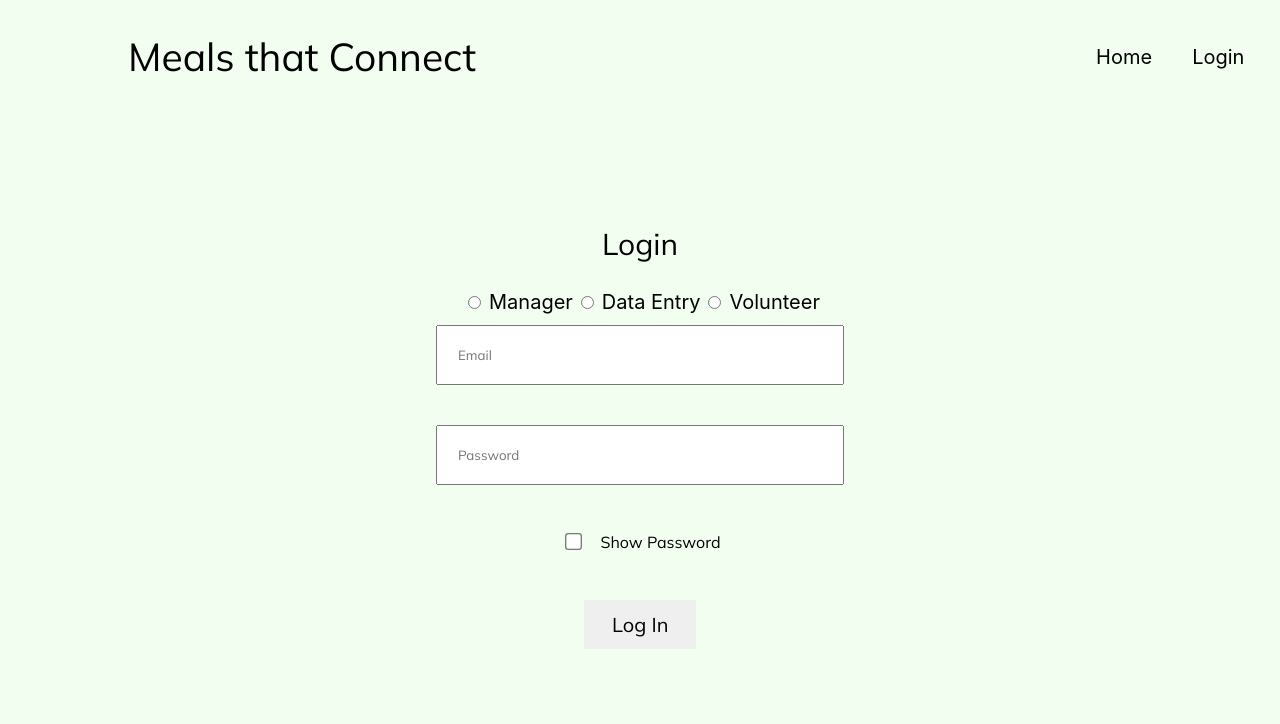
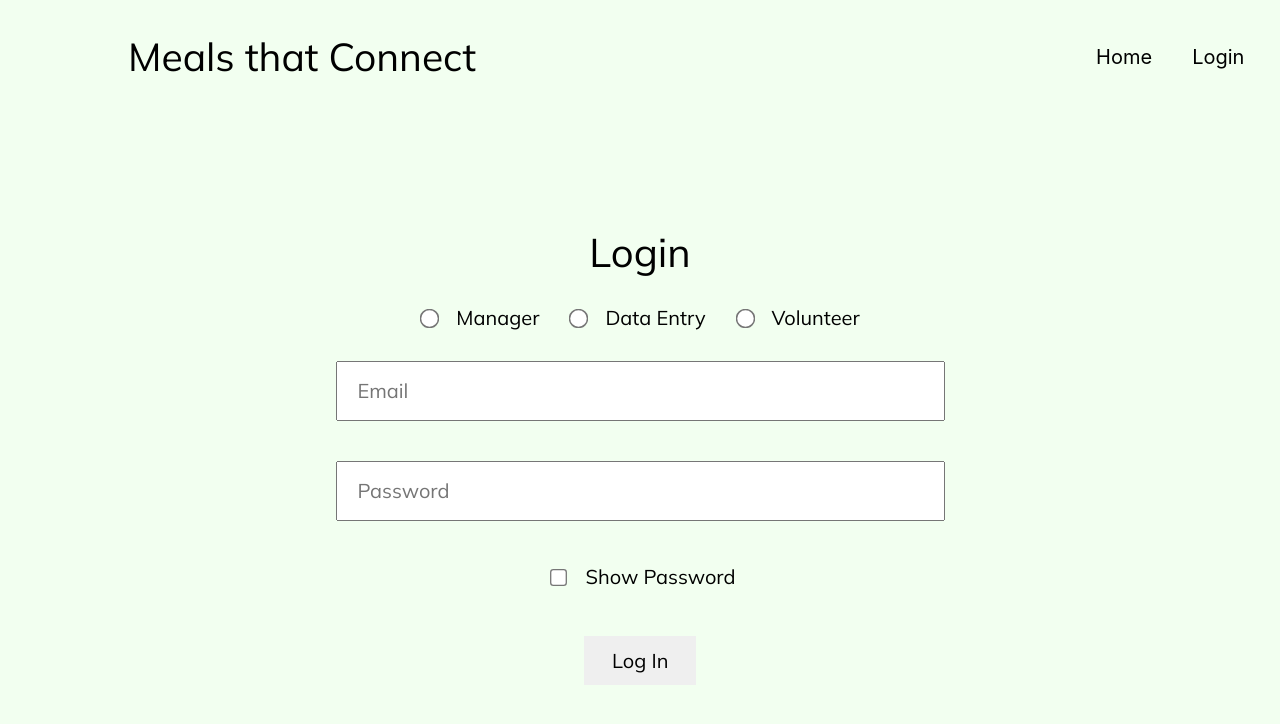
Before and after one commit to hack4impact-calpoly/meals-that-connect, a React (Create React App) app in the folder frontend/: page /login in a window 1280 px wide. Shown: the top 724 px of the page. Built offline with nearby package versions, Linux system fonts and the light colour scheme; a web font is replaced by a local one.

Commit message:
Updated the radio do that the correct userType is preselected when the page loads & increased the text and element size

```diff
--- a/frontend/src/components/Login.js
+++ b/frontend/src/components/Login.js
@@ -22,29 +22,55 @@ class Login extends Component {
 
     passwordVisibility = () => {
         var password = document.getElementById("password");
-        if (password.type === "password") {
-            password.type = "text";
-        } else {
-            password.type = "password";
-        }
+        password.type = (password.type === "password") ? password.type = "text" : password.type = "password";
     }
 
     changeUserType = (event) => {
         this.setState({userType: event.target.value});
     }
 
+    componentDidMount() {
+        const path = window.location.pathname.split('/');
+
+        if (path.length === 3) {
+            if (path[2] === "site-manager") {
+                this.setState( { userType: path[2] } )
+                document.getElementById("siteManager").checked = true;
+            }
+            else if (path[2] === "data-entry") {
+                this.setState( { userType: path[2] } )
+                document.getElementById("dataEntry").checked = true;
+            }
+            else if (path[2] === "volunteer") {
+                this.setState( { userType: path[2] } )
+                document.getElementById("volunteerID").checked = true;
+            }
+        }
+    }
+
     render() {
         console.log(this.state.userType)
         return (
             <div className="login-form">
-                <h2>Login</h2>
+                <h1>
+                    {window.location.pathname.split('/')[2] === "site-manager" ? "Site Manager " : ""}
+                    {window.location.pathname.split('/')[2] === "data-entry" ? "Data Entry " : ""}
+                    {window.location.pathname.split('/')[2] === "volunteer" ? "Volunteer " : ""}
+                    Login
+                </h1>
                 <div id="cta-type">
-                    <input type="radio" id="siteManager" name="cta" value="siteManager" onChange={this.changeUserType}/>
-                    <label for="siteManager">Manager</label>
-                    <input type="radio" id="data-entry" name="cta" value="data-entry" onChange={this.changeUserType}/>
-                    <label for="data-entry">Data Entry</label>
-                    <input type="radio" id="volunteer" name="cta" value="volunteer" onChange={this.changeUserType}/>
-                    <label for="volunteer">Volunteer</label>
+                    <div id="site-manager">
+                        <input type="radio" id="siteManager" name="cta" value="siteManager" onChange={this.changeUserType} checked={null}/>
+                        <label for="siteManager">Manager</label>
+                    </div>
+                    <div id="data-entry">
+                        <input type="radio" id="dataEntry" name="cta" value="data-entry" onChange={this.changeUserType} checked={null}/>
+                        <label for="data-entry">Data Entry</label>
+                    </div>
+                    <div id="volunteer">
+                        <input type="radio" id="volunteerID" name="cta" value="volunteer" onChange={this.changeUserType} checked={null}/>
+                        <label for="volunteer">Volunteer</label>
+                    </div>
                 </div>
                 <input type="text" id="email" placeholder="Email" size="50"/>
                 <br/>
--- a/frontend/src/css/Login.css
+++ b/frontend/src/css/Login.css
@@ -1,4 +1,4 @@
-h2 {
+h1 {
     font-family: 'Mulish', sans-serif;
     font-weight: 400;
     color: black;
@@ -15,6 +15,7 @@ input {
 
 input[type=text], input[type=password] {
     font-family: 'Mulish', sans-serif;
+    font-size: 20px;
 }
 
 input[type=checkbox] {
@@ -25,7 +26,7 @@ input[type=checkbox] {
 .password-security {
     font-family: 'Mulish', sans-serif;
     font-weight: 400;
-    font-size: medium;
+    font-size: 20px;
     color: black;
     display: block;
     margin: 10px;
@@ -66,3 +67,32 @@ input[type=checkbox] {
     color: black;
     font-size: 20px;
 }
+
+#cta-type {
+    display: flex;
+    flex-direction: row;
+    margin-bottom: 20px;
+}
+
+#site-manager {
+    margin-right: 20px;
+}
+
+#data-entry {
+    margin-right: 20px;
+}
+
+input[type=radio] {
+    -webkit-transform: scale(1.5); /* Chrome, Safari, Opera */
+    transform: scale(1.5);
+    margin-right: 15px;
+}
+
+label {
+    font-family: 'Mulish', sans-serif;
+    font-weight: 400;
+    font-size: 20px;
+    color: black;
+    display: inline;
+    margin: 5px;
+}
```
Also changed, not shown: 2 other files (tests, documents, lock files or other folders).
